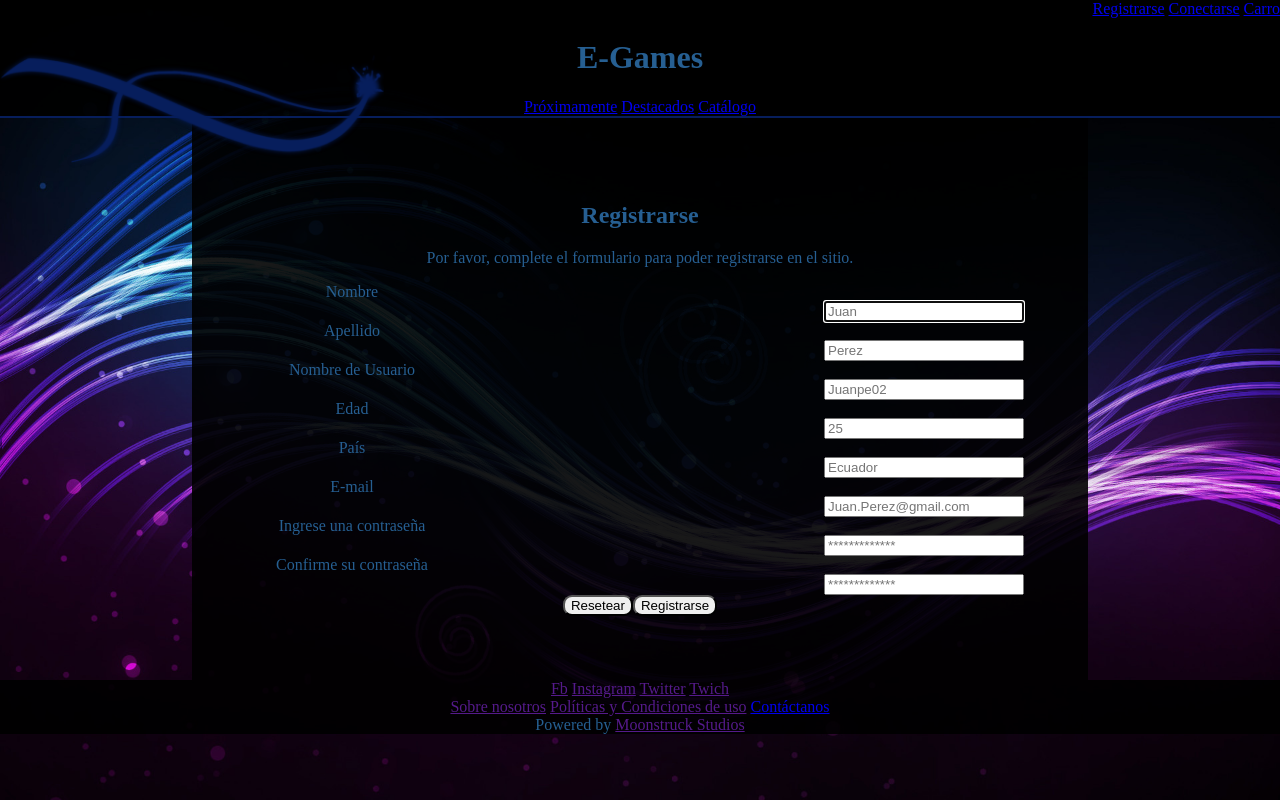
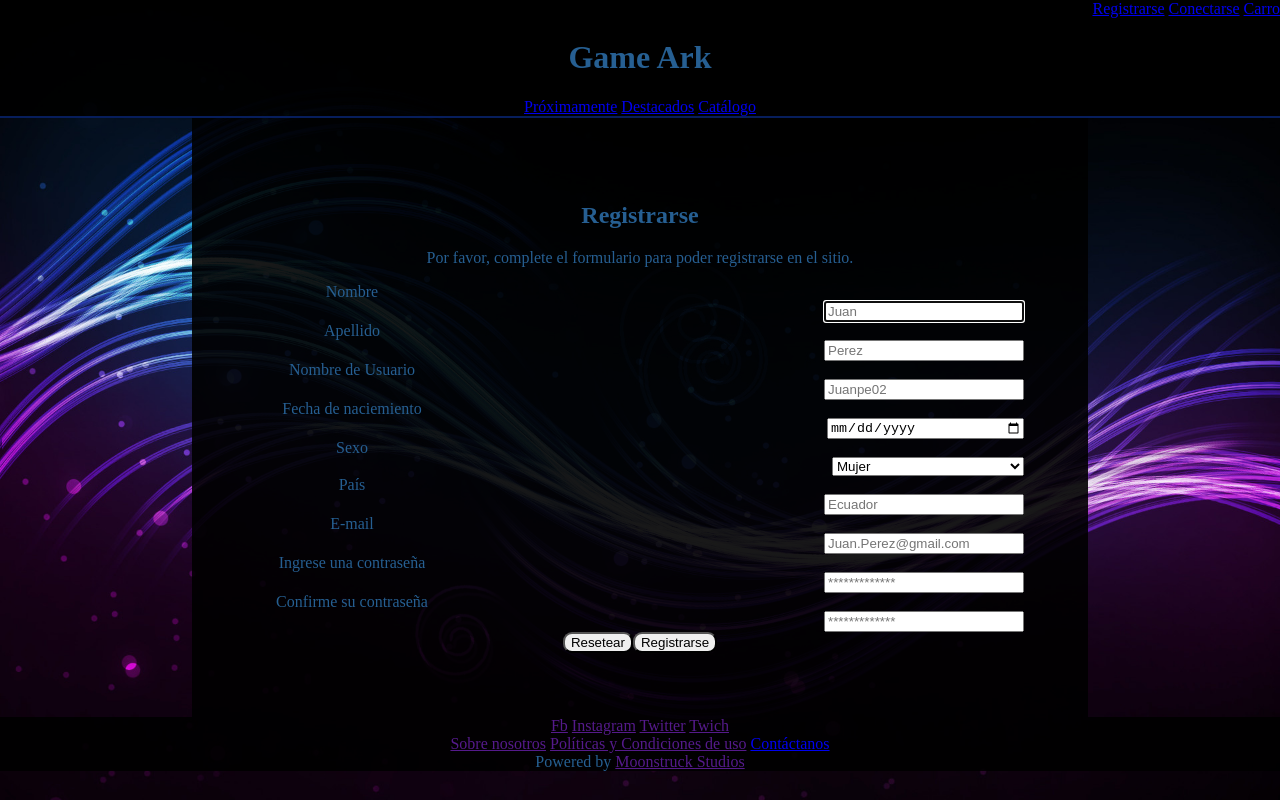
Before and after one commit to NyxMoonstruck/segunda_entrega, a plain HTML site: page Pages/sign_up.html in a window 1280 px wide. Drawn offline with Linux system fonts and the light colour scheme.

Commit message:
form upgrade
mejora en los form

```diff
--- a/Pages/sign_up.html
+++ b/Pages/sign_up.html
@@ -25,12 +25,11 @@
 					<a href="cart.html">Carro</a>
 				</div>
 
-				<div>
-					<a href="../index.html">
-						<img src="../Images/banner.png" class="banner">
-					</a>
+				<!-- cabecera -->
+				<div class="banner">
 
-					<h1 class="banner">E-Games</h1>
+					<h1>Game Ark</h1>
+
 				</div>
 
 				<!-- navegación simple al final del header-->
@@ -51,27 +50,36 @@
 					<p>Por favor, complete el formulario para poder registrarse en el sitio. </p>
 				</div>
 
-				<div class="form">
+				<div class="regform">
 					<form>
 						<div class="conform">
 						<div >
-							<label>Nombre</label>
+							<label for="first_name">Nombre</label>
 							<input type="text" name="first_name" required="" maxlength="30" placeholder="Juan" autofocus="" autocomplete="">
 						</div>
 
 						<div>
-							<label>Apellido</label>
+							<label for="last_name">Apellido</label>
 							<input type="text" name="last_name" required="" maxlength="30" placeholder="Perez" autocomplete="">
 						</div>
 
 						<div>
-							<label>Nombre de Usuario</label>
+							<label for="Username">Nombre de Usuario</label>
 							 <input type="text" name="Username" required="" minlength="4" maxlength="24" placeholder="Juanpe02" pattern="[A-Za-z0-9]{4,24}">
 						 </div>
 
 						<div>
-							<label>Edad</label>
-							<input type="number" name="age" placeholder="25" maxlength="2" >
+							<label for="birthdate">Fecha de naciemiento</label>
+							<input type="date" name="birthdate" placeholder="" >
+						</div>
+
+						<div id="gender">
+							<label for="Gender">Sexo</label>
+							<select name="Gender">
+								<option value="F"> Mujer</option>
+								<option value="M"> Hombre</option>
+								<option value="Other"> Otro</option>
+							</select>
 						</div>
 
 						<div>
--- a/Styles/style_base.css
+++ b/Styles/style_base.css
@@ -13,10 +13,6 @@ header { background-color: rgb( 0,0,0,0.95);
 	border-bottom:2px solid #071E5C;
 	}
 
-img.banner {
-			position: absolute;
-			z-index: 0;
-			width: 30%;}
 
 .sup {text-align: right;
 }
--- a/Styles/style_one.css
+++ b/Styles/style_one.css
@@ -8,15 +8,15 @@
 
  /*Formulario de registro*/
 
-.form h2, p {width: 100%;}
+.regform h2, p {width: 100%;}
 
-.form label	{float: left;
+.regform label	{float: left;
 clear: both;}
 
-.form input:not(.boton) {float:right;
+.regform input:not(.boton), select {float:right;
 clear: both;}
 
-.form label, input:not(.boton) { width: 25%;
+.regform label, .regform input:not(.boton), select{ width: 25%;
  }
 .flexbot { display: flex;
 			justify-content: center;
@@ -38,7 +38,14 @@ clear: both;}
 	-moz-border-radius: 9px;
 	-webkit-border-radius: 9px;}
 
+
+/*formulario de ingreso*/
+
+main#formconnect { height: 190px; }
+
+
 /*Formulario de Contacto*/
 
-
+div.forcontact:not(#enviar) {display: flex;
+				justify-content: space-around;}
 /*RESPONSIVE*/
```
Also changed, not shown: Pages/contact_us.html (+8 -4 lines), Pages/log_in.html (+9 -3 lines).
